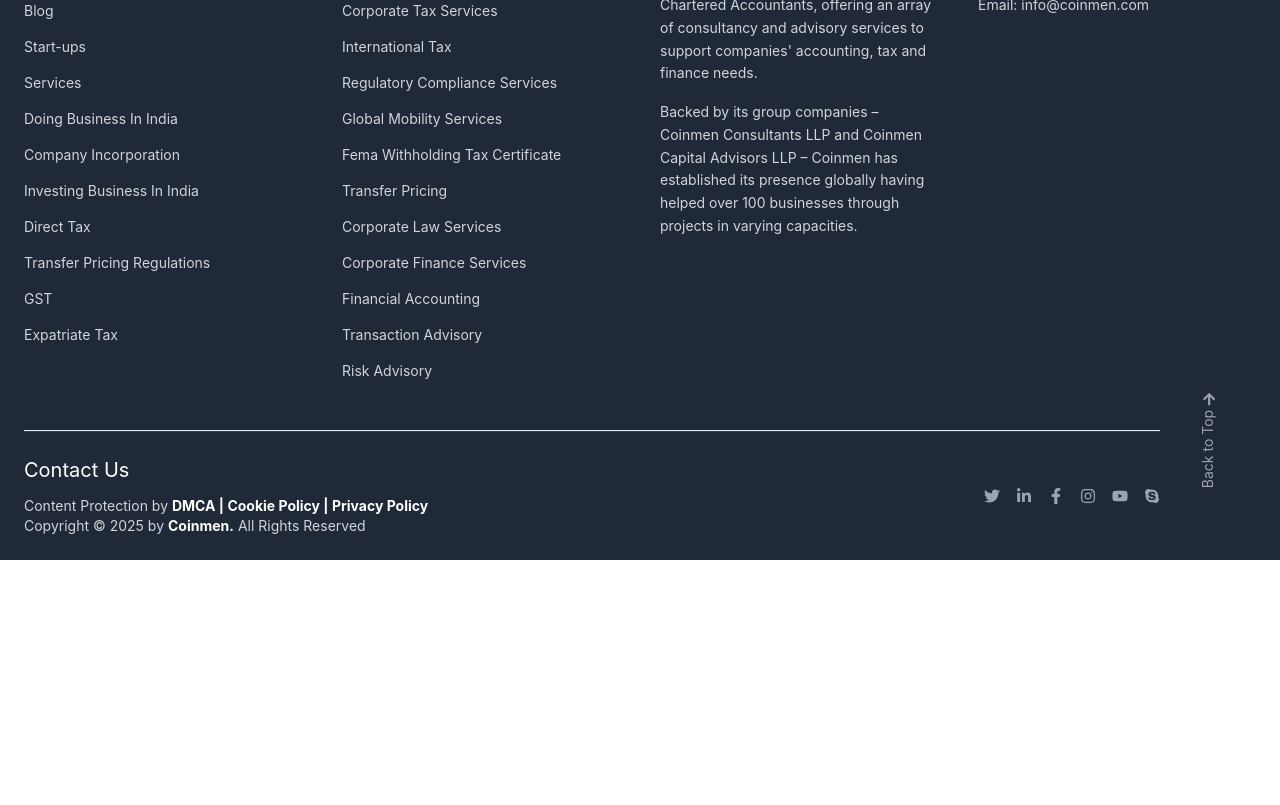
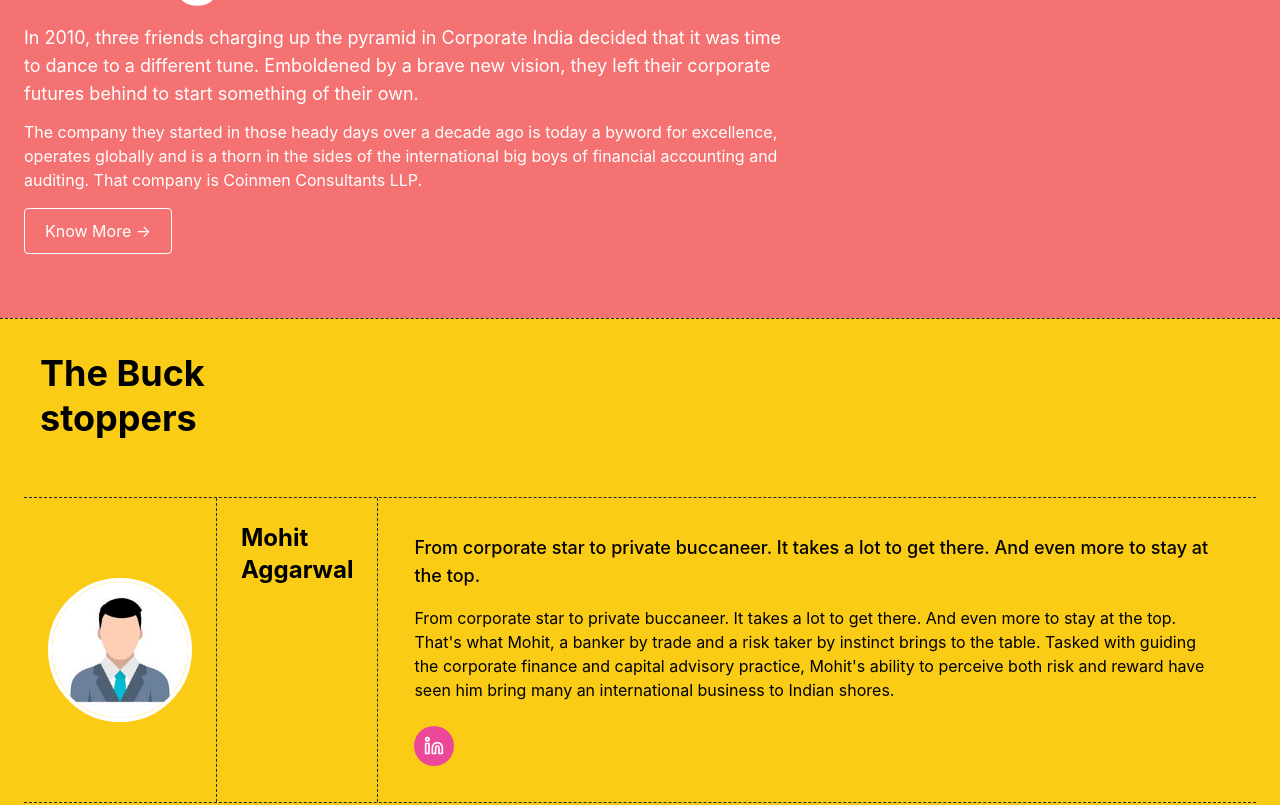
Before and after one commit to Mrdheerajcs/tipycode, a React (Create React App) app: page /about in a window 1280 px wide. Shown: the part 240-1045 px from the top of the page. Before the commit the page ends 800 px from the top, so only its background shows below. Built offline with nearby package versions, Linux system fonts and the light colour scheme.

Commit message:
ABOUT PAGE COMPLETED

```diff
--- a/src/App.js
+++ b/src/App.js
@@ -1,24 +1,18 @@
-import React from 'react';
-import { BrowserRouter as Router, Routes, Route } from 'react-router-dom';
-import Navbar from './components/Navbar';
-import HomePage from './pages/HomePage';
-import Footer from './components/Footer';
-import ScrollToTop from './components/ScrollToTop';
+import React from "react";
+import { BrowserRouter as Router, Routes, Route } from "react-router-dom";
+import Layout from "./components/Layout"; // ✅ Import Layout
+import HomePage from "./pages/HomePage";
+import About from './pages/About';
 
 function App() {
   return (
     <Router>
-      <ScrollToTop />
-      <div className="flex flex-col min-h-screen">
-        <Navbar />
-        <main className="flex-grow">
-          <Routes>
-            <Route path="/" element={<HomePage />} />
-            {/* Add other routes as needed */}
-          </Routes>
-        </main>
-        <Footer />
-      </div>
+      <Routes>
+        <Route path="/" element={<Layout />}>
+          <Route index element={<HomePage />} />  {/* Home page inside Layout */}
+          <Route path="/about" element={<About />} />  {/* New page inside Layout */}
+        </Route>
+      </Routes>
     </Router>
   );
 }
--- a/src/components/AboutSection.js
+++ b/src/components/AboutSection.js
@@ -25,7 +25,7 @@
 
           <div className="text-center">
             <Link
-              to="/about-us"
+              to="#-us"
               className="inline-block text-white hover:text-[#f57272] transition duration-300 font-medium"
             >
               Know More →
--- a/src/components/Hero.js
+++ b/src/components/Hero.js
@@ -23,7 +23,7 @@
           </p>
 
           <div className="flex flex-wrap items-center gap-4">
-            <Link to="/about-us" className="bg-transparent border border-white text-white px-5 py-2.5 rounded hover:bg-white hover:text-[#f57272] transition duration-300">
+            <Link to="#-us" className="bg-transparent border border-white text-white px-5 py-2.5 rounded hover:bg-white hover:text-[#f57272] transition duration-300">
               Know More →
             </Link>
             <a href="/budgets/2023" className="bg-gray-800 text-white px-5 py-2.5 rounded hover:bg-gray-700 transition duration-300 flex items-center gap-2">
--- /dev/null
+++ b/src/components/Layout.js
@@ -0,0 +1,20 @@
+import React from "react";
+import Navbar from "./Navbar";
+import Footer from "./Footer";
+import ScrollToTop from "./ScrollToTop";
+import { Outlet } from "react-router-dom";
+
+const Layout = () => {
+  return (
+    <div className="flex flex-col min-h-screen">
+      <ScrollToTop />
+      <Navbar />
+      <main className="flex-grow">
+        <Outlet />
+      </main>
+      <Footer />
+    </div>
+  );
+};
+
+export default Layout;
--- a/src/components/Navbar.js
+++ b/src/components/Navbar.js
@@ -51,7 +51,7 @@
       name: 'COINMEN',
       path: '#',
       submenu: [
-        { name: 'About Us', path: '#' },
+        { name: 'About Us', path: '/about' },
         {
           name: 'Services', path: '#',
           submenu: [
--- /dev/null
+++ b/src/pages/About.js
@@ -0,0 +1,128 @@
+import React from 'react';
+import { Link } from 'react-router-dom';
+import aboutPerson from '../assets/AUP.jpg';
+
+const About = () => {
+    const teamMembers = [
+        {
+            id: 1,
+            name: "Mohit Aggarwal",
+            photo: "/api/placeholder/150/150",
+            headline: "From corporate star to private buccaneer. It takes a lot to get there. And even more to stay at the top.",
+            bio: "From corporate star to private buccaneer. It takes a lot to get there. And even more to stay at the top. That's what Mohit, a banker by trade and a risk taker by instinct brings to the table. Tasked with guiding the corporate finance and capital advisory practice, Mohit's ability to perceive both risk and reward have seen him bring many an international business to Indian shores."
+        },
+        {
+            id: 2,
+            name: "Ernst Young",
+            // subTitle: "A name that shines on any resume",
+            headline: "It takes a lot to get there, From Manager in Tax and nsaad fgdsgf arfads Regulatory.",
+            photo: "/api/placeholder/150/150",
+            bio: "So why walk away to make it on your own. Hunger, belief, hope. Take your pick. This navigator of the world of taxation has helped set up the firm's corporate tax planning, market entry strategy development, international tax, and transfer pricing practises. All the quest to make the impossible, possible."
+        },
+        {
+            id: 3,
+            name: "Vikrant Suri",
+            photo: "/api/placeholder/150/150",
+            headline: "Vikrant has yet to come across a problem he couldn't tackle. From Manager in Tax and Regulatory services at Ernst & Young to setting up the direct tax practise at the firm, there's almost nothing he can't do.",
+            bio: "Along this journey, he's paved the way for our expertise in corporate tax planning, financial accounting and tax litigation strategy."
+        },
+        {
+            id: 4,
+            name: "tipy code",
+            photo: "/api/placeholder/150/150",
+            headline: "From Manager in Tax and Regulatory services at Ernst & Young to setting up the direct tax practise at the firm, there's almost nothing he can't do.",
+            bio: "So why walk away to make it on your own. Hunger, belief, hope. Take your pick. This navigator of the world of taxation has helped set up the firm's corporate tax planning, market entry strategy development."
+        }
+    ];
+
+    return (
+        <>
+            <section className="pt-24 pb-16 bg-[#f57272] text-white">
+                <div className="container mx-auto px-4 md:px-6">
+                    <div className="max-w-3xl">
+                        <h1 className="text-5xl md:text-7xl font-bold mb-6 leading-tight">
+                            How<br />
+                            it began
+                        </h1>
+                        <p className="text-lg mb-3">
+                            In 2010, three friends charging up the pyramid in Corporate India decided that
+                            it was time to dance to a different tune. Emboldened by a brave new vision, they
+                            left their corporate futures behind to start something of their own.
+                        </p>
+                        <p className="mb-4">
+                            The company they started in those heady days over a decade ago is today a byword for excellence, operates globally and is a thorn in the sides of the international big boys of financial accounting and auditing. That company is Coinmen Consultants LLP.
+                        </p>
+
+                        <div className="flex flex-wrap items-center gap-4">
+                            <Link to="#-us" className="bg-transparent border border-white text-white px-5 py-2.5 rounded hover:bg-white hover:text-[#f57272] transition duration-300">
+                                Know More →
+                            </Link>
+                        </div>
+                    </div>
+                </div>
+            </section>
+
+            <section className="bg-yellow-400 w-full border-t border-dashed border-gray-800">
+                <div className="px-10 py-8">
+                    <h1 className="text-4xl font-bold leading-tight">
+                        The Buck<br />
+                        stoppers
+                    </h1>
+                </div>
+
+                {teamMembers.map((member, index) => (
+                    <div key={member.id} className="w-full p-6">
+                        <div className="border-t border-dashed border-gray-800"></div>
+
+                        <div className="flex flex-col md:flex-row">
+                            <div className="md:w-64 flex justify-center items-center p-6 md:border-r border-dashed border-gray-800">
+                                <div className="w-36 h-36 rounded-full overflow-hidden border-4 border-white">
+                                    <img src={aboutPerson} alt={member.name} className="w-full h-full object-cover" />
+                                </div>
+                            </div>
+
+                            <div className="md:w-64 p-6 md:border-r border-dashed border-gray-800">
+                                <h2 className="text-2xl font-bold">
+                                    {member.name.includes(" ") ? (
+                                        <>
+                                            {member.name.split(" ")[0]}<br />{member.name.split(" ").slice(1).join(" ")}
+                                        </>
+                                    ) : (
+                                        member.name
+                                    )}
+                                </h2>
+                                {member.subTitle && (
+                                    <h3 className="text-lg font-medium mt-2">{member.subTitle}</h3>
+                                )}
+                            </div>
+                            <div className="flex flex-col p-3 md:flex-row flex-grow border-dashed border-gray-800">
+
+
+                                <div className="p-6 flex-grow">
+                                    {member.headline && (
+                                        <h3 className="text-lg font-medium mb-4">{member.headline}</h3>
+                                    )}
+                                    <p className="mb-6">{member.bio}</p>
+
+                                    <div className="mt-6">
+                                        <div className="w-10 h-10 bg-pink-500 rounded-full flex justify-center items-center">
+                                            <svg width="20" height="20" viewBox="0 0 24 24" fill="none" xmlns="http://www.w3.org/2000/svg">
+                                                <path d="M16 8C17.5913 8 19.1174 8.63214 20.2426 9.75736C21.3679 10.8826 22 12.4087 22 14V21H18V14C18 13.4696 17.7893 12.9609 17.4142 12.5858C17.0391 12.2107 16.5304 12 16 12C15.4696 12 14.9609 12.2107 14.5858 12.5858C14.2107 12.9609 14 13.4696 14 14V21H10V14C10 12.4087 10.6321 10.8826 11.7574 9.75736C12.8826 8.63214 14.4087 8 16 8Z" stroke="white" strokeWidth="2" strokeLinecap="round" strokeLinejoin="round" />
+                                                <path d="M6 9H2V21H6V9Z" stroke="white" strokeWidth="2" strokeLinecap="round" strokeLinejoin="round" />
+                                                <path d="M4 6C5.10457 6 6 5.10457 6 4C6 2.89543 5.10457 2 4 2C2.89543 2 2 2.89543 2 4C2 5.10457 2.89543 6 4 6Z" stroke="white" strokeWidth="2" strokeLinecap="round" strokeLinejoin="round" />
+                                            </svg>
+                                        </div>
+                                    </div>
+                                </div>
+                            </div>
+                        </div>
+                        <div className="border-t border-dashed border-gray-800"></div>
+
+                    </div>
+                ))}
+            </section>
+        </>
+    );
+};
+
+export default About;
```
Also changed, not shown: src/assets/AUP.jpg (added).
